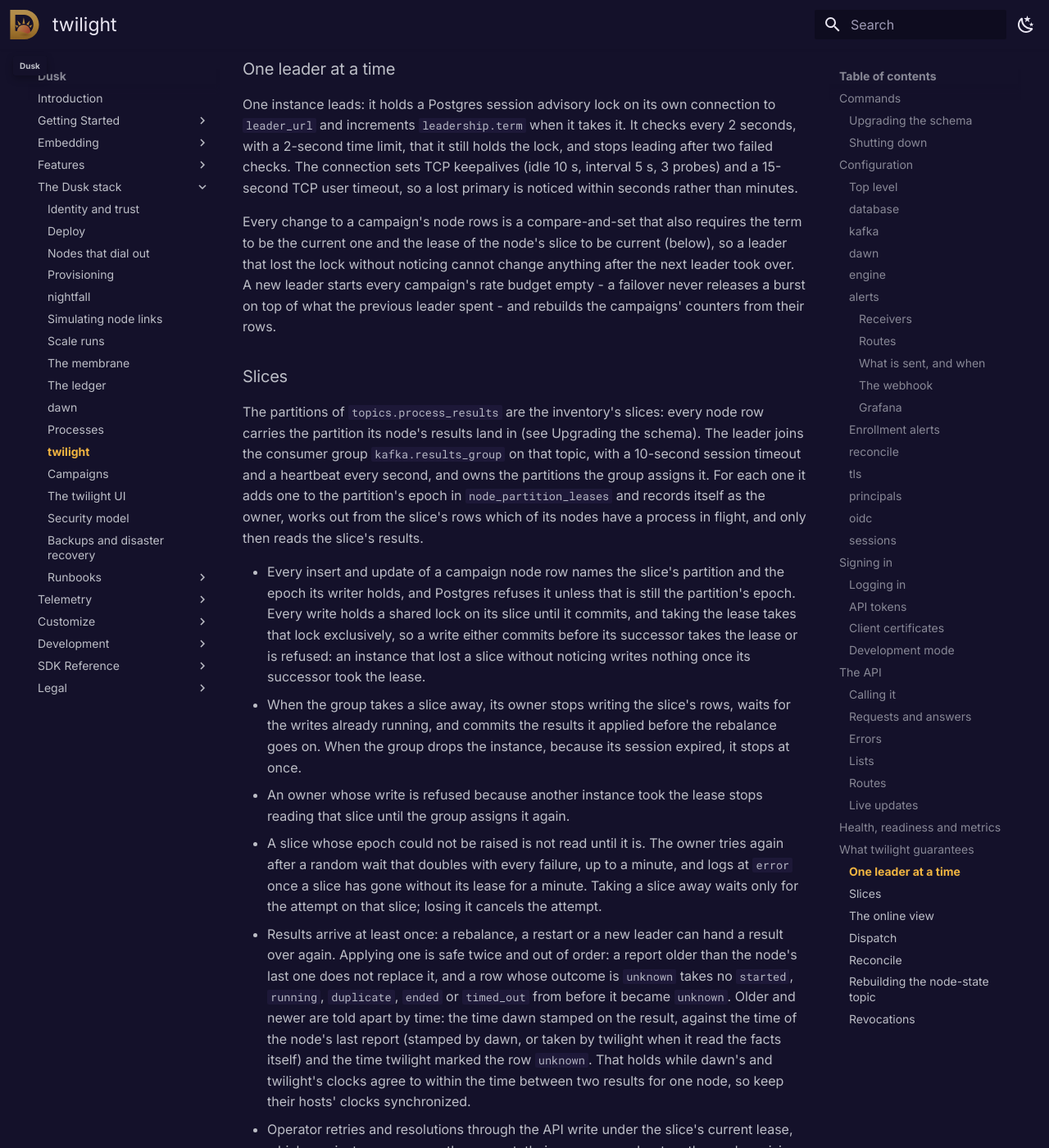
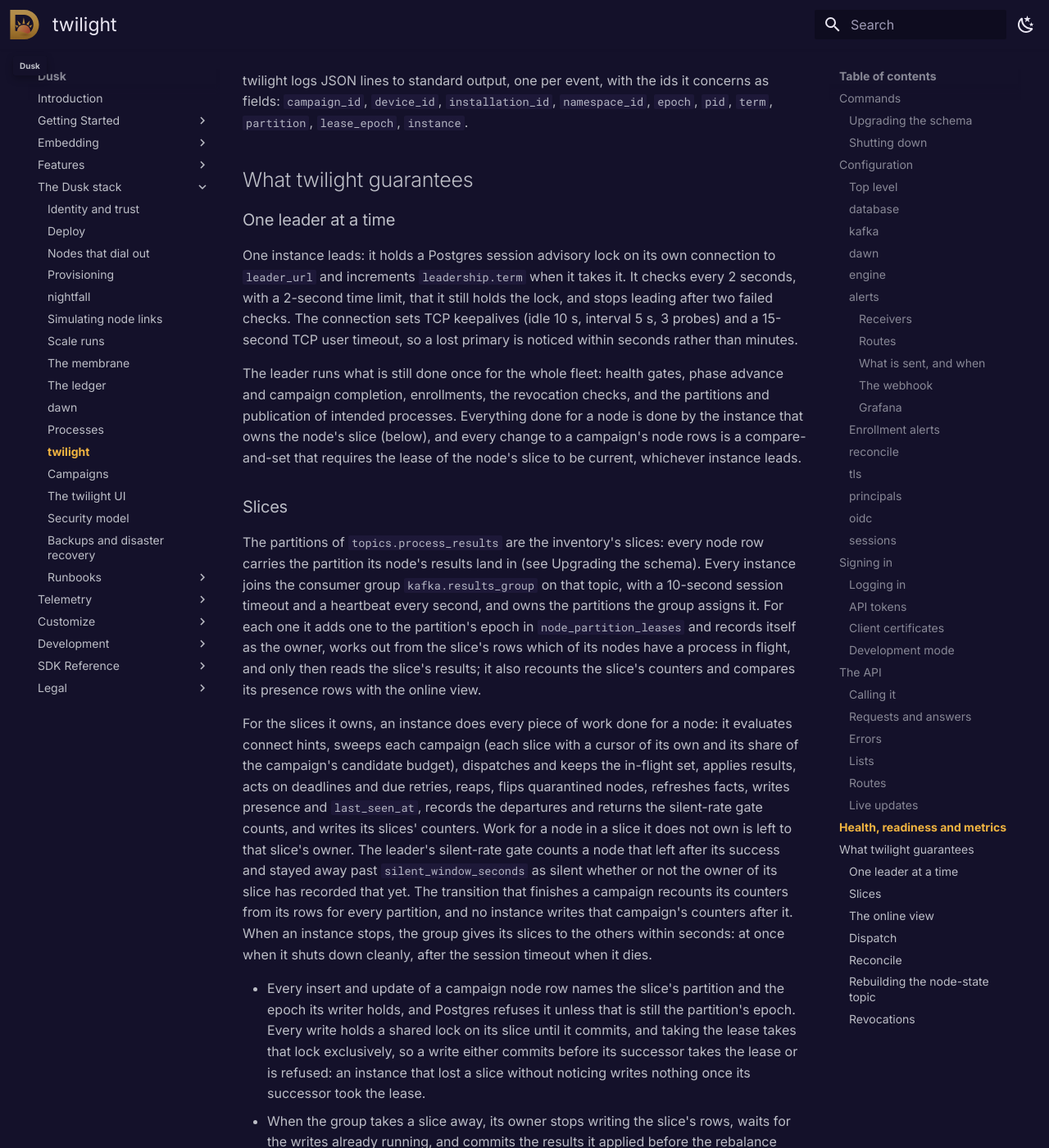
Before and after one commit to tomerze/dusk, an MkDocs documentation site: the page built from docs/docs/stack/twilight.md, in a window 1280 px wide and 1400 px high, scrolled down 35682 px. Shown: the whole window at 82% size. Built offline with MkDocs 1.6.1 and Material for MkDocs 9.7.7, drawn with Linux system fonts in a browser that asks for light colours; comment, search, counter and statistics services are not loaded; some of the changed text lies outside the part shown.

Commit message:
Update docs with the per-node work moving to every slice owner
The twilight page now says that every instance joins the results group
and does all the per-node work for the slices it owns, and lists what the
leader still does alone; that row writes need only the slice's lease;
that a campaign's rate and the facts and reap budgets are shared out by
the slices each instance owns; that a fenced owner still assigned its
slice takes it back from its first result not applied, whichever of its
writes - a row, a dispatch, a sweep cursor or a result - found the lease
gone; that presence rows are written under the slice's lease too; that
the silent-rate gate counts a node that stayed away past the window
whether or not its owner has marked it; that finishing a campaign
recounts its counters for every partition and no instance writes them
afterwards; that a partition-count hold counts no bake time and that
gates open no phase until the results produced before they started are
applied, with a failed commit of applied results tried again three times;
and that the counters and sweep cursors are kept per partition, with what
their migrations do. The engine settings say which work each instance
does for its own slices.

```diff
--- a/docs/docs/stack/twilight.md
+++ b/docs/docs/stack/twilight.md
@@ -71,12 +71,19 @@ window.
 
 The partition count is fixed from then on. While the topic has another number
 of partitions, every instance logs it at `error` on each topic check, every 30
-seconds, and sets `twilight_process_results_partitions_mismatched` to 1, and
-the leader writes no campaign row, advances no phase and dispatches nothing;
-the API keeps answering. Kafka cannot take partitions away from a topic, so
-the way back from a grown topic is to recreate it with the count the inventory
-was migrated with, which loses the results still on it. twilight has no way to
-change the count once migrated.
+seconds, and sets `twilight_process_results_partitions_mismatched` to 1; no
+instance writes a campaign row or dispatches, and the leader advances no phase.
+The API keeps answering. The time held does not count toward any campaign's
+bake time, and once the counts match no phase opens until the results produced
+in the meantime are applied (see Slices). Kafka cannot take partitions away
+from a topic, so the way back from a grown topic is to recreate it with the
+count the inventory was migrated with, which loses the results still on it.
+twilight has no way to change the count once migrated.
+
+Migration `0021_partition_counters` recounts the campaign counters from the
+campaign rows, per partition, and `0022_partition_sweep_cursors` keeps a sweep
+cursor per campaign and partition, so every running campaign starts its sweeps
+over once.
 
 ### Shutting down
 
@@ -178,7 +185,7 @@ creates.
 | `topics.node_state` | `dusk.node-state` | |
 | `topics.process_results` | `dusk.process-results` | |
 | `topics.intended_processes` | `dusk.intended-processes` | |
-| `results_group` | `twilight-results` | The consumer group in which the leader owns the partitions of `topics.process_results`, the inventory's slices, and applies the process results that land in them. |
+| `results_group` | `twilight-results` | The consumer group in which every instance owns partitions of `topics.process_results`, the inventory's slices, and applies the process results that land in them. |
 | `inventory_group` | `twilight-inventory` | The consumer group the leader records enrollments in. |
 | `reconcile_group` | `twilight-reconcile` | The consumer group every instance shares to reconcile the ledger. |
 | `reconcile_results_group` | `twilight-reconcile-results` | The consumer group every instance shares to read process results for reconcile. |
@@ -222,8 +229,8 @@ is skipped for 30 seconds.
 
 | Key | Default | Meaning |
 |-----|---------|---------|
-| `sweep_interval_seconds` | `300` | How often the leader sweeps every running campaign for matching online nodes. |
-| `gate_interval_seconds` | `15` | How often the leader judges each running campaign's health gate. |
+| `sweep_interval_seconds` | `300` | How often each instance sweeps every running campaign for matching online nodes in the slices it owns. |
+| `gate_interval_seconds` | `15` | How often the leader judges each running campaign's health gate, and each instance marks the nodes of its slices that stayed away past the silent window. |
 | `evaluation_queue` | `100000` | How many nodes may wait for evaluation; a connect hint beyond it is dropped and counted. |
 | `dispatch_workers` | `64` | Concurrent calls to dawn. |
 | `dispatch_attempts` | `3` | Attempts at a dispatch whose answer was lost, with the same pids. |
@@ -233,11 +240,11 @@ is skipped for 30 seconds.
 | `census_interval_seconds` | `300` | nightfall's full census interval; a revoked node still online two intervals after it was revoked raises an alert. |
 | `skip_lag_records` | `200000` | Connection events behind the end before the stream skips to the latest. |
 | `skip_age_seconds` | `60` | Age of the newest connection event read, while behind, before the stream skips to the latest. |
-| `counters_flush_seconds` | `5` | How often the leader writes campaign counters to `campaign_counters`. |
+| `counters_flush_seconds` | `5` | How often each instance writes the campaign counters of the slices it owns to `campaign_counters`. |
 | `process_lifetime_seconds` | `900` | How long the process of a facts read or a file collection is intended for, from when twilight asks dawn for it. |
 | `intended_process_retention_days` | `31` | How long `intended_processes` and reconcile's per-pid state are kept: the ledger's 30 days plus one. |
-| `presence_flush_millis` | `1000` | How often the leader writes presence changes to `node_presence`. |
-| `last_seen_bucket_seconds` | `10` | The leader writes `last_seen_at` for one of 30 groups of online nodes this often, so each node's is at most 30 of these old. |
+| `presence_flush_millis` | `1000` | How often each instance writes the presence changes of the nodes in its slices to `node_presence`. |
+| `last_seen_bucket_seconds` | `10` | Each instance writes `last_seen_at` for one of 30 groups of the online nodes in its slices this often, so each node's is at most 30 of these old. |
 | `reap_interval_seconds` | `300` | How long the reap sweep takes to look at every online node once, one of 30 groups at a time. |
 | `reaps_per_second` | `20` | Reap requests sent to dawn per second, across the fleet. |
 | `reap_retry_seconds` | `600` | How long a pid dawn was asked to reap waits before it is asked again, when dawn never reported it reaped. |
@@ -986,7 +993,7 @@ On `health_listen`:
 | `twilight_slice_lease_losses_total{how}` | Slices this instance stopped owning without giving them up: `lost` when the consumer group dropped it, `fenced` when another instance took the lease. |
 | `twilight_slice_partition_mismatches_total` | Process results that arrived in a partition other than the one their node's key hashes to, which means their producer does not partition like Kafka's default partitioner. Each is logged at `error`. |
 | `twilight_online_nodes` | Nodes the online view holds as online. |
-| `twilight_process_results_partitions_mismatched` | 1 while `topics.process_results` has another partition count than the inventory was migrated with; the leader writes no campaign row, advances no phase and dispatches nothing then. |
+| `twilight_process_results_partitions_mismatched` | 1 while `topics.process_results` has another partition count than the inventory was migrated with; meanwhile no instance writes a campaign row or dispatches, and the leader advances no phase. |
 | `twilight_view_degraded` | 1 while the online view is degraded (below). |
 | `twilight_node_state_rebuilds_total` | Times this instance wrote `dusk.node-state` again from the inventory. |
 | `twilight_connections_skips_total` | Times the connection stream skipped to its latest offsets. |
@@ -1029,23 +1036,39 @@ lock, and stops leading after two failed checks. The connection sets TCP
 keepalives (idle 10 s, interval 5 s, 3 probes) and a 15-second TCP user
 timeout, so a lost primary is noticed within seconds rather than minutes.
 
-Every change to a campaign's node rows is a compare-and-set that also requires
-the term to be the current one and the lease of the node's slice to be current
-(below), so a leader that lost the lock without noticing cannot change anything
-after the next leader took over. A new leader starts every campaign's rate budget empty - a failover
-never releases a burst on top of what the previous leader spent - and rebuilds
-the campaigns' counters from their rows.
+The leader runs what is still done once for the whole fleet: health gates,
+phase advance and campaign completion, enrollments, the revocation checks, and
+the partitions and publication of intended processes. Everything done for a
+node is done by the instance that owns the node's slice (below), and every
+change to a campaign's node rows is a compare-and-set that requires the lease
+of the node's slice to be current, whichever instance leads.
 
 ### Slices
 
 The partitions of `topics.process_results` are the inventory's slices: every
 node row carries the partition its node's results land in (see Upgrading the
-schema). The leader joins the consumer group `kafka.results_group` on that topic,
-with a 10-second session timeout and a heartbeat every second, and owns the
-partitions the group assigns it. For each one it adds one to the partition's
-epoch in `node_partition_leases` and records itself as the owner, works out from
-the slice's rows which of its nodes have a process in flight, and only then
-reads the slice's results.
+schema). Every instance joins the consumer group `kafka.results_group` on that
+topic, with a 10-second session timeout and a heartbeat every second, and owns
+the partitions the group assigns it. For each one it adds one to the
+partition's epoch in `node_partition_leases` and records itself as the owner,
+works out from the slice's rows which of its nodes have a process in flight,
+and only then reads the slice's results; it also recounts the slice's counters
+and compares its presence rows with the online view.
+
+For the slices it owns, an instance does every piece of work done for a node:
+it evaluates connect hints, sweeps each campaign (each slice with a cursor of
+its own and its share of the campaign's candidate budget), dispatches and keeps
+the in-flight set, applies results, acts on deadlines and due retries, reaps,
+flips quarantined nodes, refreshes facts, writes presence and `last_seen_at`,
+records the departures and returns the silent-rate gate counts, and writes its
+slices' counters. Work for a node in a slice it does not own is left to that
+slice's owner. The leader's silent-rate gate counts a node that left after its
+success and stayed away past `silent_window_seconds` as silent whether or not
+the owner of its slice has recorded that yet. The transition that finishes a
+campaign recounts its counters from its rows for every partition, and no
+instance writes that campaign's counters after it. When an instance stops, the group gives its slices to the others
+within seconds: at once when it shuts down cleanly, after the session timeout
+when it dies.
 
 * Every insert and update of a campaign node row names the slice's partition
   and the epoch its writer holds, and Postgres refuses it unless that is still
@@ -1058,15 +1081,21 @@ reads the slice's results.
   waits for the writes already running, and commits the results it applied
   before the rebalance goes on. When the group drops the instance, because its
   session expired, it stops at once.
-* An owner whose write is refused because another instance took the lease
-  stops reading that slice until the group assigns it again.
+* An owner one of whose writes - a campaign row, a dispatch, a sweep cursor or
+  a result it applies - is refused because another raise of the lease
+  committed stops writing the slice's rows and pauses it at its first result
+  not applied. It asks the group coordinator whether the slice is still
+  assigned to it; while it is, it raises the epoch again, rebuilds the slice's
+  in-flight set and reads on from that result, without waiting for a
+  rebalance. A slice the group has given to another instance stays paused
+  until the group takes it away.
 * A slice whose epoch could not be raised is not read until it is. The owner
   tries again after a random wait that doubles with every failure, up to a
   minute, and logs at `error` once a slice has gone without its lease for a
   minute. Taking a slice away waits only for the attempt on that slice; losing
   it cancels the attempt.
-* Results arrive at least once: a rebalance, a restart or a new leader can
-  hand a result over again. Applying one is safe twice and out of order: a
+* Results arrive at least once: a rebalance, a restart or a slice changing
+  owner can hand a result over again. Applying one is safe twice and out of order: a
   report older than the node's last one does not replace it, and a row whose
   outcome is `unknown` takes no `started`, `running`, `duplicate`, `ended` or
   `timed_out` from before it became `unknown`. Older and newer are told apart
@@ -1080,16 +1109,27 @@ reads the slice's results.
   on the row's revision keeps them from overwriting a change the owner made in
   between.
 
-Only the leader joins the group. While a deposed leader is still a member, the
-new leader may own only part of the slices; the deposed leader's writes fail on
-the term, it commits no result past one it could not apply and keeps trying
-that one until it stops leading, and once it leaves the group its slices move
-to the new leader, which reads from there.
+* A campaign's rate and burst, `engine.facts_per_second` and
+  `engine.reaps_per_second` are divided among the instances by the share of
+  the slices each owns, so together they never exceed them. An instance with
+  less work queued than its share leaves the rest of it unspent.
+* Whenever the leader starts judging gates - when it is elected, or when a
+  partition-count hold ends - it notes the end of `topics.process_results` and
+  opens no phase and completes no campaign until the group has committed every
+  result up to there. A gate that would pass holds meanwhile with the event
+  "waiting for the process results produced before the gates started to be
+  applied"; a failing gate still pauses or aborts. A commit of applied results
+  that fails is tried again three times within seconds; a partition whose
+  commit still fails holds the gates until its next result is applied and
+  committed.
 
 ### The online view
 
 Every instance keeps in memory which nodes are online, from nightfall's census
-and connection events, and the leader writes what changes to `node_presence`.
+and connection events, and writes what changes for the nodes of its slices to
+`node_presence`, under each slice's lease as it writes campaign rows, so an
+instance that lost a slice writes none of its presence rows once its successor
+took the lease.
 Heartbeats are never stored; `last_seen_at` comes from the census.
 
 * Epochs are compared per namespace: an event older than what twilight already
@@ -1107,24 +1147,24 @@ Heartbeats are never stored; `last_seen_at` comes from the census.
 The view is degraded while any nightfall instance is in census timeout, and
 after a skip until every instance has sent a full census. While it is degraded
 no campaign phase advances and silent-rate gates are not judged; after a skip
-the leader sweeps every campaign once the view recovers.
+every instance sweeps every campaign once the view recovers.
 
 ### Dispatch
 
 * A connected event is a hint that a node may be due; every
   `sweep_interval_seconds`, and whenever a campaign starts, resumes or opens a
-  phase, the leader also sweeps for matching online nodes, so a node that stays
-  connected for weeks is reached too.
-* A campaign's rate is one token bucket for the whole fleet, held by the
-  leader.
+  phase, the owner of each slice also sweeps it for matching online nodes, so
+  a node that stays connected for weeks is reached too.
+* A campaign's rate is shared out among the instances by the slices they own
+  (see Slices).
 * Each node has at most one dispatch with dawn at a time; the work of several
   campaigns due on one node goes in one dispatch.
 * Work is a process on the node. A campaign's process runs at a pid derived
   from the campaign, the node and the attempt: the first 8 bytes, big-endian,
   of SHA-256 of `dusk-pid-v1` followed by `<campaign id>/<device id>/<installation id>/<attempt>`;
   a pid below 65536 or equal to the shell's default pid is replaced by hashing
-  again with `/1`, `/2` and so on appended. Every resend of an attempt, and
-  every leader, sends the same pid. dawn looks for the pid in the node's
+  again with `/1`, `/2` and so on appended. Every resend of an attempt, from
+  whichever instance owns the node's slice, sends the same pid. dawn looks for the pid in the node's
   process table first: a process already there - running, or ended and not yet
   reaped - means the work was delivered before, and dawn reports `duplicate`
   and runs nothing. A node that restarted in between has an empty process table
```
